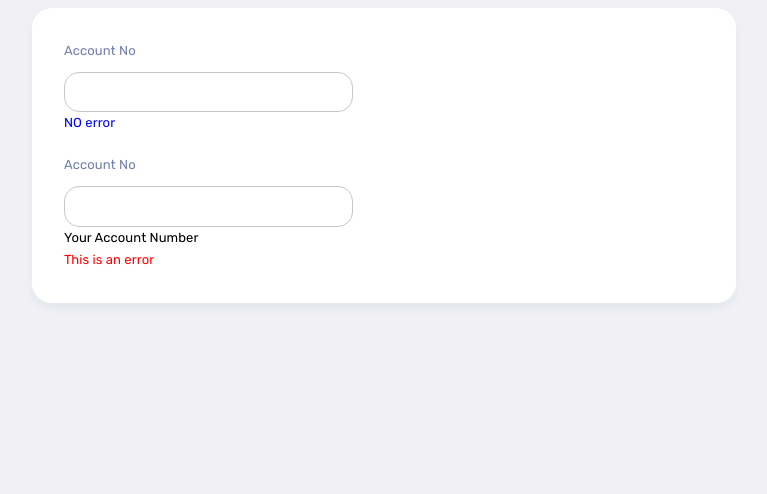
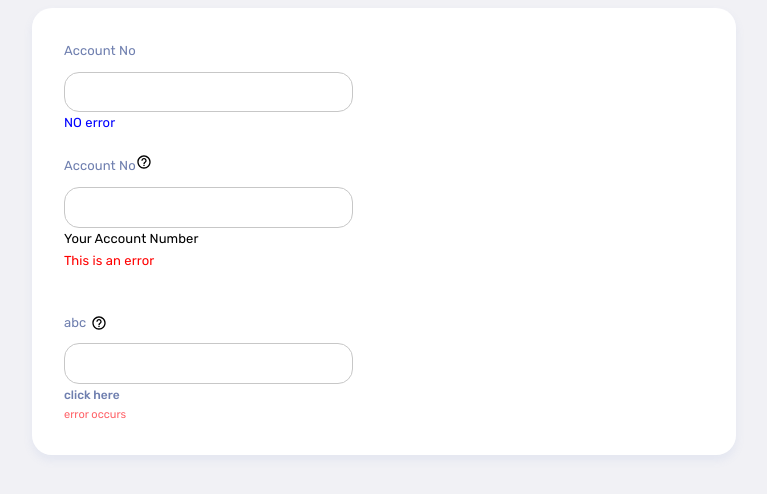
Before and after one commit to shinghuey27/dyno-web, a React (Create React App) app: page / in a window 1280 px wide. Shown: the top 494 px of the page, without its empty margins (256-1023 px from the left). Built offline with nearby package versions, Linux system fonts and the light colour scheme.

Commit message:
preprocessing text input box

```diff
--- a/src/App.js
+++ b/src/App.js
@@ -27,6 +27,7 @@ import { color } from "@mui/system";
 import ErrorOutlineIcon from '@mui/icons-material/ErrorOutline';
 import { Icon } from "@mui/material";
 import TextboxDyno_0 from "./Components/TextboxDyno/TextboxDyno_0";
+import TextboxDynoSH from "./Components/TextboxDyno/TextboxDynoSH";
 
 function App() {
 
@@ -90,11 +91,14 @@ function App() {
             /> */}
 
             <TextboxDyno_0
-              containerStyle={{ marginTop: 20 }}
+              containerStyle={{ marginTop: 20 ,marginBottom:40}}
               labelText='Account No'
               descriptionText='Your Account Number'
               errorText='This is an error'
             ></TextboxDyno_0>
+
+            <TextboxDynoSH
+            />
           </> :
           <>
             <Switch />
--- a/src/Components/Label/ErrorMessage.js
+++ b/src/Components/Label/ErrorMessage.js
@@ -2,7 +2,7 @@ import "./Label.css";
 
 const ErrorMessage = (props) => {
 
-    return <span className="errorMessage">{props.error}</span>
+    return <span className="errorMessage">{props.value}</span>
 };
 
 export default ErrorMessage;
--- a/src/Components/Textbox/Text.js
+++ b/src/Components/Textbox/Text.js
@@ -1,15 +1,20 @@
+import { TextField } from "@mui/material";
 import "./Text.css";
 
 const Text = (props) => {
   return (
+    <span>
+      {/* RM */}
       <input
         type="text"
         id={props.id}
         name={props.name}
         placeholder={props.placeholder}
         className={props.error === true ? "error" : "text"}
+        prefix="hehe"
         {...props}
       ></input>
+    </span>
   );
 };
 
--- /dev/null
+++ b/src/Components/TextboxDyno/TextboxDynoSH.jsx
@@ -0,0 +1,28 @@
+import Label from "../Label/Label";
+import HelpOutlineIcon from "@mui/icons-material/HelpOutline";
+import Text from "../Textbox/Text";
+import ErrorMessage from "../Label/ErrorMessage";
+import Description from "../Label/Description";
+import Tooltip from '@mui/material/Tooltip';
+
+const TextboxDynoSH = () => {
+    return (
+        <>
+            <div style={{ alignItems: 'center', display: 'flex' }}>
+                <Label value="abc" />
+                <Tooltip title="help" style={{}}>
+                    <HelpOutlineIcon fontSize="10px" style={{marginLeft:5}} />
+                </Tooltip>
+            </div>
+            <Text />
+            <div>
+                <Description value="click here" />
+            </div>
+            <div>
+                <ErrorMessage value="error occurs" />
+            </div>
+        </>
+    );
+};
+
+export default TextboxDynoSH;
--- a/src/Components/TextboxDyno/TextboxDyno_0.jsx
+++ b/src/Components/TextboxDyno/TextboxDyno_0.jsx
@@ -1,8 +1,9 @@
 import React from 'react';
-import Label from '../Label/Label';
 import Text from '../Textbox/Text';
+import Tooltip from '@mui/material/Tooltip';
 import PropTypes from 'prop-types';
-
+import Label from "../Label/Label";
+import HelpOutlineIcon from "@mui/icons-material/HelpOutline";
 
 function TextboxDyno_0(props) {
 
@@ -24,8 +25,12 @@ function TextboxDyno_0(props) {
 
     return (
         <div style={{ display: 'flex', flexDirection: 'column', ...containerStyle }}>
-
-            <Label value={labelText} style={{ ...titleStyle }} {...props} />
+            <div>
+                <Label value={labelText} style={{ ...titleStyle }} {...props} />
+                <Tooltip title="help" style={{}}>
+                    <HelpOutlineIcon fontSize="10px" style={{}} />
+                </Tooltip>
+            </div>
 
             <Text style={{ ...inputStyle }} {...props} />
 
```
Lines whose indentation alone changed are shown as unchanged.
